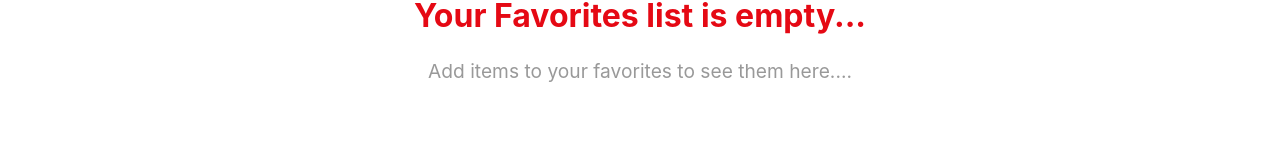
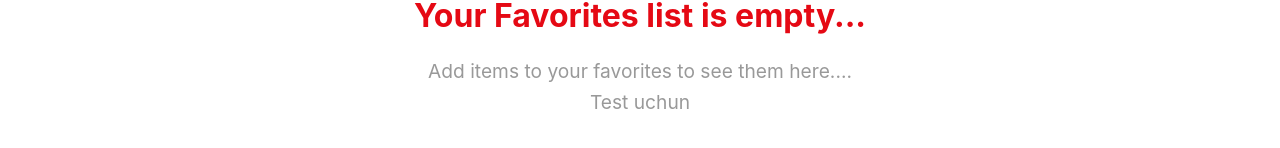
Before and after one commit to Ozodbek0002/Movies, a React app: page /favorities in a window 1280 px wide. Shown: the part 208-356 px from the top of the page. Built offline with nearby package versions, Linux system fonts and the light colour scheme; the HTML template or start-up script is replaced by a standard one.

Commit message:
task qildm

```diff
--- a/src/pages/Favorities.jsx
+++ b/src/pages/Favorities.jsx
@@ -22,6 +22,7 @@ function Favorities() {
     <div className="favorites-empty">
       <h2>Your Favorites list is empty...</h2>
       <p>Add items to your favorites to see them here....</p>
+      <p>Test uchun</p>
     </div>
   );
 }
```
